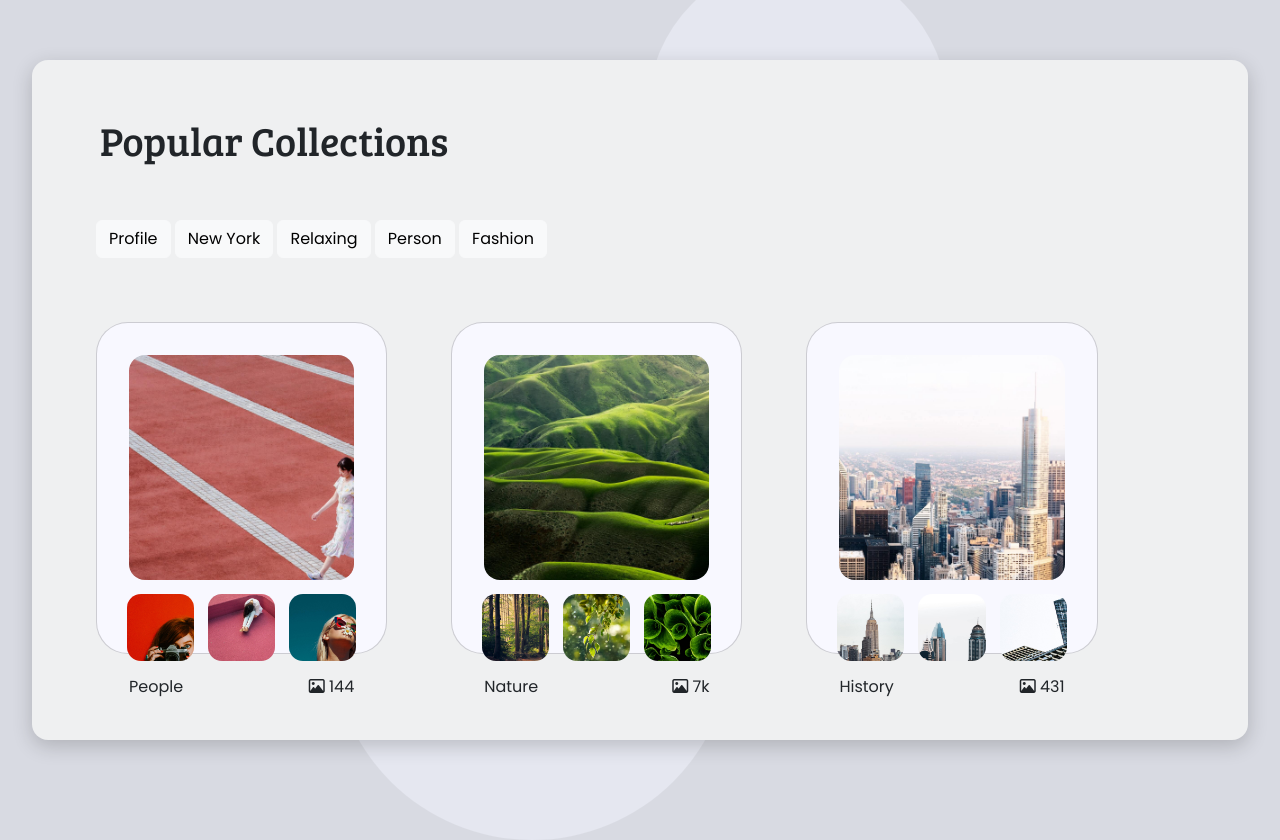
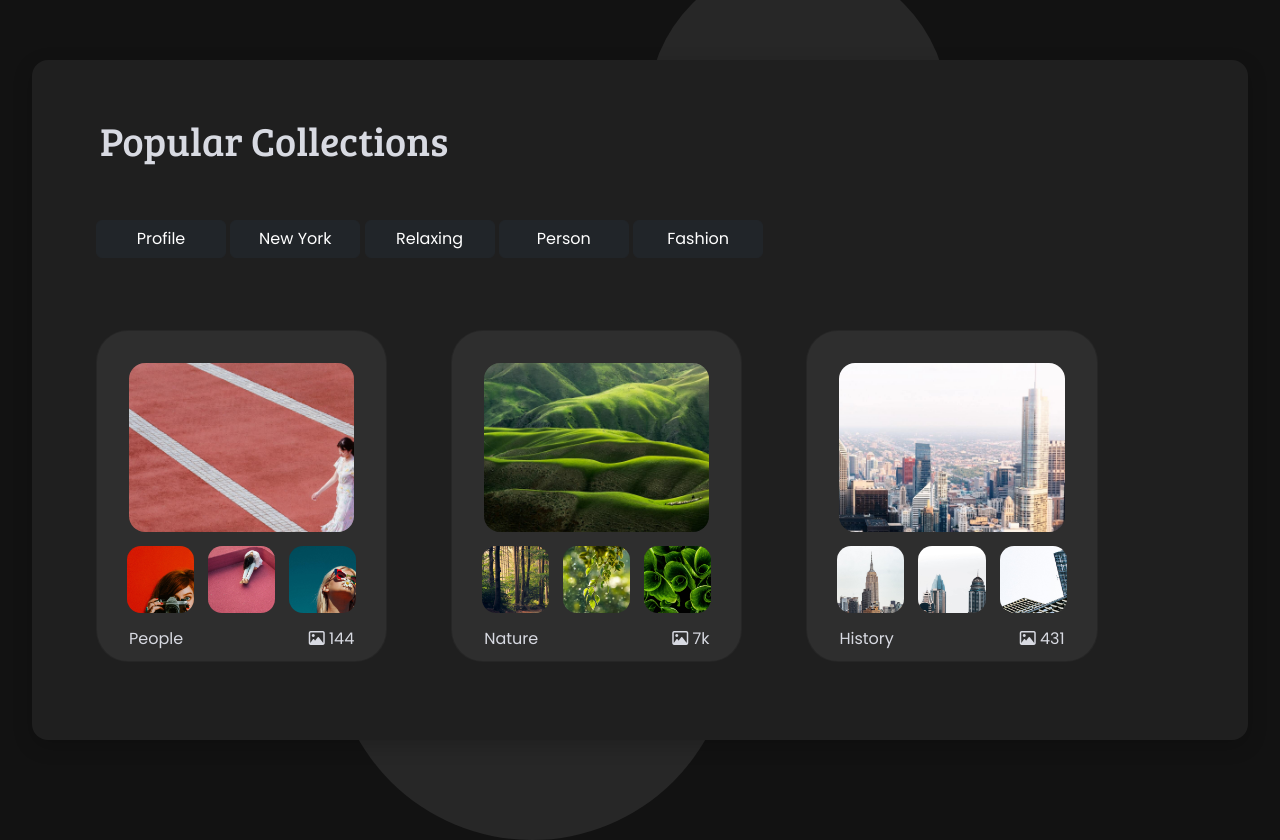
Before and after one commit to rogermarticampusnet/Popular-Collections, a plain HTML site: page index.html in a window 1280 px wide. Drawn offline with nearby package versions, Linux system fonts and the light colour scheme.

Commit message:
Finalización web.

```diff
--- a/estilos.css
+++ b/estilos.css
@@ -1,5 +1,6 @@
 @import url('https://fonts.googleapis.com/css2?family=Bree+Serif&family=Poppins:wght@400;700&display=swap');
 
+@media (min-width: 576px) and (max-width: 1199px) {
     body {
         background: #d8dae2;
         display: flex;
@@ -17,29 +18,29 @@ body {
         padding: 1em;
         box-shadow: 0 6px 20px 0 rgba(0, 0, 0, 0.19);
         margin: 2em;
-    position: relative;
-    height: 85%;
+        position: absolute;
+        margin-top: 130%;
     }
 
     .topcircle {
+        width: 200px;
+        height: 200px;
+        border-radius: 50%;
+        background-color: #e5e7f0;
+        position: absolute;
+        top: -80px;
+        right: -30px;
+        z-index: -1;
+    }
+
+    .botcircle {
         width: 300px;
         height: 300px;
         border-radius: 50%;
         background-color: #e5e7f0;
         position: absolute;
-    top: -100px;
-    right: 300px;
-    z-index: -1;
-}
-
-.botcircle {
-    width: 400px;
-    height: 400px;
-    border-radius: 50%;
-    background-color: #e5e7f0;
-    position: absolute;
-    bottom: -100px;
-    left: 300px;
+        bottom: -80px;
+        left: -30px;
         z-index: -1;
     }
 
@@ -54,10 +55,17 @@ body {
         margin-left: 3em;
     }
 
+    button {
+        width: 130px;
+        margin-bottom: .5em;
+    }
+
     .folder {
         display: flex;
         margin: 1em;
-    width: 90%;
+        width: 100%;
+        flex-direction: column;
+        align-items: center;
     }
 
     .card {
@@ -68,18 +76,20 @@ body {
         border-radius: 2em;
         margin: 2em;
         padding-top: 2em;
-    height: 70%;
     }
 
     .big {
         margin-left: 1em;
         margin-right: 1em;
+        height: 75%;
     }
 
     .big img {
         width: 100%;
         height: 100%;
         border-radius: 1em;
+        object-fit:cover;
+        object-position:50% 50%;
     }
 
     .small {
@@ -102,3 +112,118 @@ body {
         margin-left: 1em;
         margin-right: 1em;
     }
+}
+
+@media (min-width: 1200px) {
+    body {
+        background: #121212;
+        display: flex;
+        justify-content: center;
+        align-items: center;
+        font-family: 'Poppins', sans-serif;
+        color: #d8dae2;
+        height: 100vh;
+    }
+
+    .general {
+        display: flex;
+        flex-direction: column;
+        background: #1f1f1f;
+        border-radius: 1em;
+        padding: 1em;
+        box-shadow: 0 6px 20px 0 rgba(0, 0, 0, 0.19);
+        margin: 2em;
+        position: relative;
+        height: 85%;
+    }
+
+    .topcircle {
+        width: 300px;
+        height: 300px;
+        border-radius: 50%;
+        background-color: #272727;
+        position: absolute;
+        top: -100px;
+        right: 300px;
+        z-index: -1;
+    }
+
+    .botcircle {
+        width: 400px;
+        height: 400px;
+        border-radius: 50%;
+        background-color: #272727;
+        position: absolute;
+        bottom: -100px;
+        left: 300px;
+        z-index: -1;
+    }
+
+    .general h1 {
+        font-family: 'Bree serif', serif;
+        margin: 1em;
+        margin-left: 1.3em;
+    }
+
+    .buttons {
+        margin: 1em;
+        margin-left: 3em;
+    }
+
+    button {
+        width: 130px;
+        margin-bottom: .5em;
+    }
+
+    .folder {
+        display: flex;
+        margin: 1em;
+        width: 90%;
+    }
+
+    .card {
+        display: flex;
+        flex-direction: column;
+        padding: 1em;
+        background: #2e2e2e;
+        border-radius: 2em;
+        margin: 2em;
+        padding-top: 2em;
+        height: 70%;
+    }
+
+    .big {
+        margin-left: 1em;
+        margin-right: 1em;
+        height: 60%;
+    }
+
+    .big img {
+        width: 100%;
+        height: 100%;
+        border-radius: 1em;
+        object-fit:cover;
+        object-position:50% 50%;
+    }
+
+    .small {
+        display: flex;
+        padding: .5em;
+    }
+
+    .pic {
+        margin: .5em;
+    }
+
+    .pic img {
+        width: 100%;
+        border-radius: 1em;
+    }
+
+    .downside {
+        display: flex;
+        justify-content: space-between;
+        margin-left: 1em;
+        margin-right: 1em;
+    }
+}
--- a/index.html
+++ b/index.html
@@ -20,11 +20,11 @@
         <div class="botcircle"></div>
         <h1>Popular Collections</h1>
         <div class="buttons">
-            <button type="button" class="btn btn-light">Profile</button>
-            <button type="button" class="btn btn-light">New York</button>
-            <button type="button" class="btn btn-light">Relaxing</button>
-            <button type="button" class="btn btn-light">Person</button>
-            <button type="button" class="btn btn-light">Fashion</button>
+            <button type="button" class="btn btn-dark">Profile</button>
+            <button type="button" class="btn btn-dark">New York</button>
+            <button type="button" class="btn btn-dark">Relaxing</button>
+            <button type="button" class="btn btn-dark">Person</button>
+            <button type="button" class="btn btn-dark">Fashion</button>
         </div>
 
         <div class="folder">
```
Lines whose indentation alone changed are shown as unchanged.
